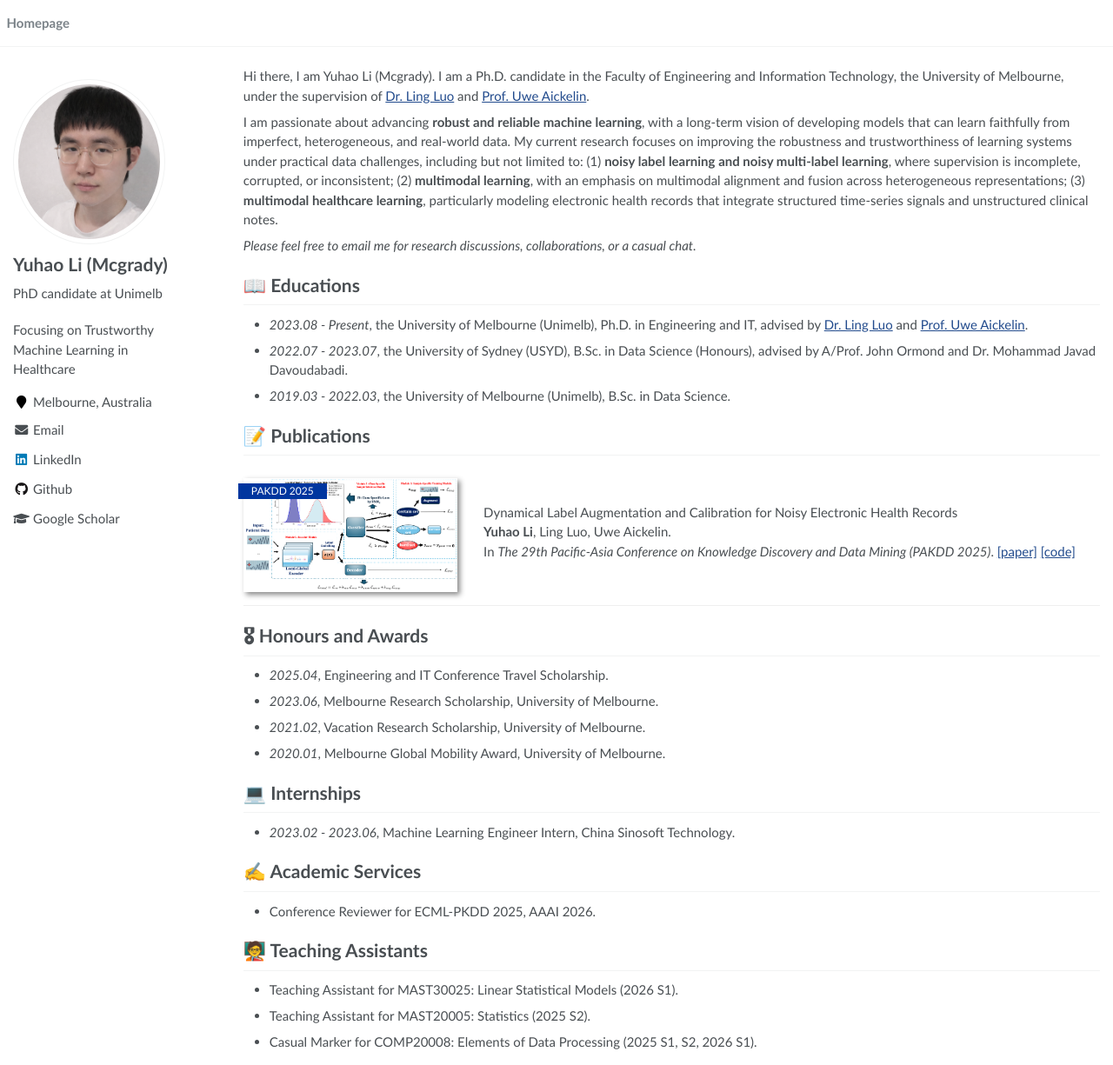
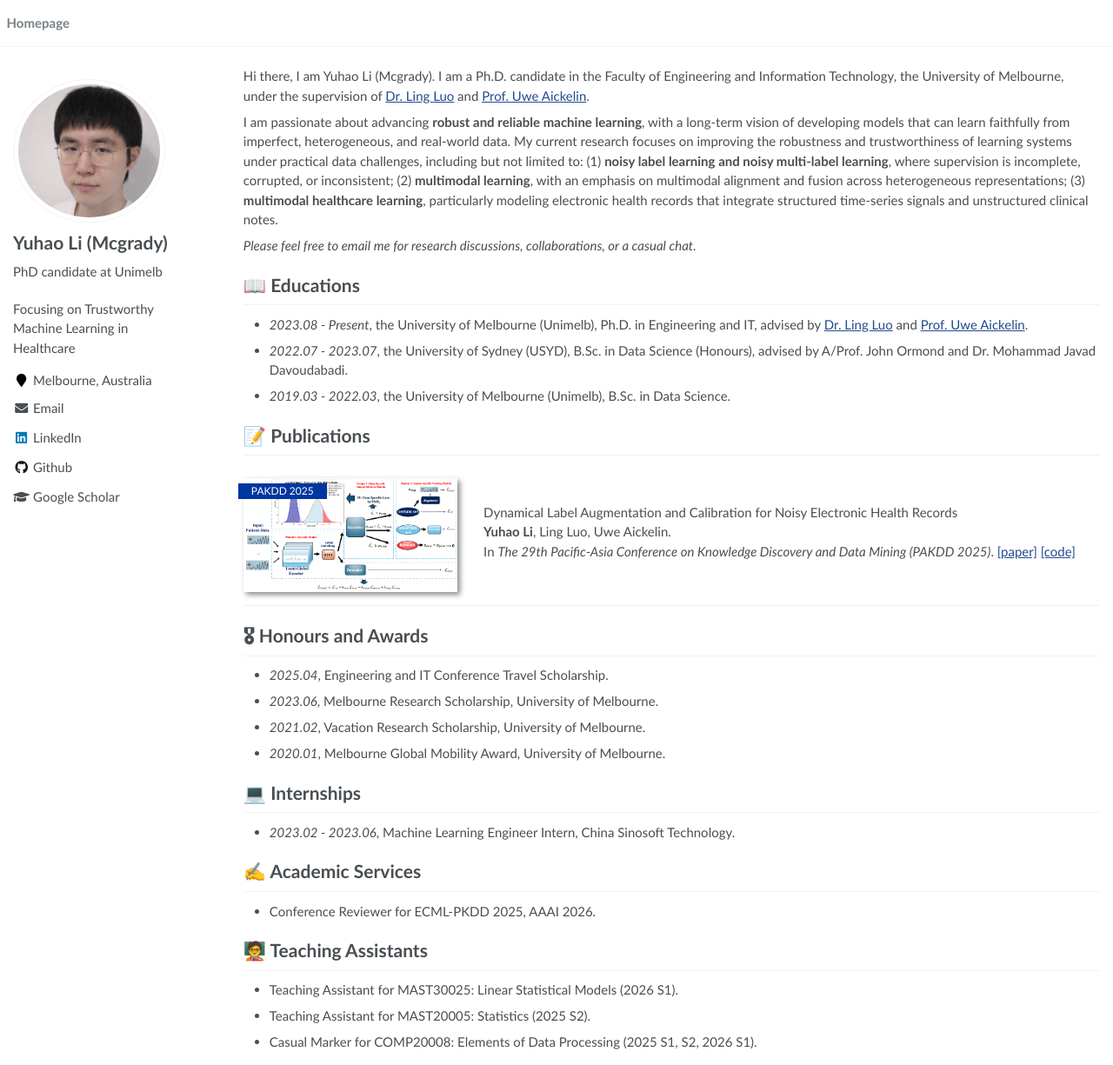
Before and after one commit to yuhao-3/yuhao-3.github.io, a Jekyll site: the page built from _pages/about.md, in a window 1280 px wide and 1225 px high. Shown: the whole window at 87% size. Built offline with Jekyll 4.4.1, drawn with Linux system fonts in a browser that asks for light colours.

Commit message:
Update profile picture

```diff
--- a/_config.yml
+++ b/_config.yml
@@ -22,7 +22,7 @@ baidu_site_verification  :  # get baidu_site_verification from https://ziyuan.ba
 # Site Author
 author:
   name             : "Yuhao Li (Mcgrady)"
-  avatar           : "/images/IMG_unimelb_large.png"
+  avatar           : "/images/IMG_unimelb_large3.png"
   bio              : "PhD candidate at Unimelb"
   location         : "Melbourne, Australia"
   employer         :
```
Also changed, not shown: images/IMG_unimelb_large3.png (added).
